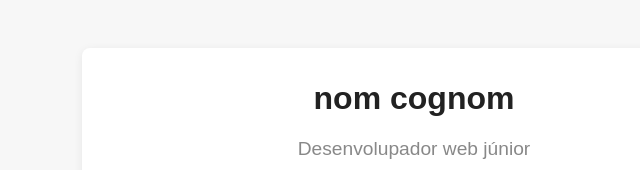
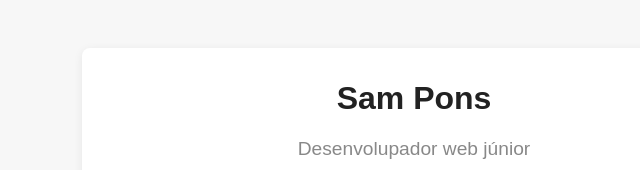
Before and after one commit to sp20960/dawebspons, a plain HTML site: page cv/index.html in a window 1280 px wide. Shown: the top 170 px of the page, without its empty margins (226-866 px from the left). Drawn offline with Linux system fonts and the light colour scheme.

Commit message:
cambio h1 mi nombre

```diff
--- a/cv/index.html
+++ b/cv/index.html
@@ -8,7 +8,7 @@
 <body>
   <div class="cv-container">
     <header>
-      <h1>nom cognom</h1>
+      <h1>Sam Pons</h1>
       <p class="subtitle">Desenvolupador web júnior</p>
     </header>
     <section>
```
